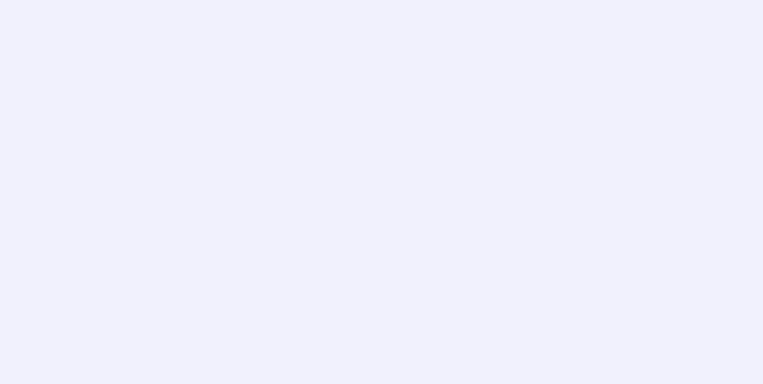
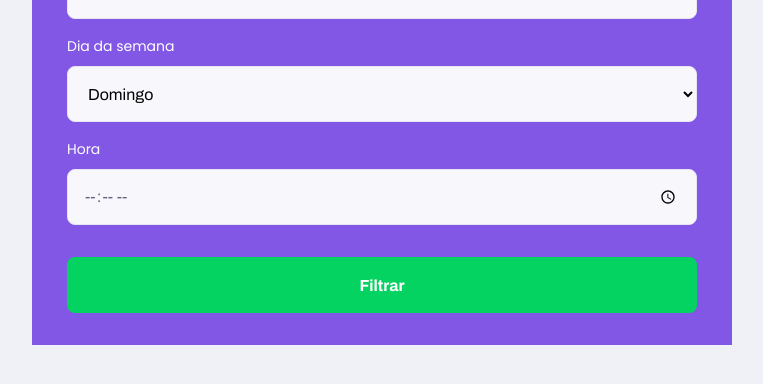
Before and after one commit to KleybsonFerreira/Projeto-Next, a plain HTML site: page study.html in a window 1280 px wide. Shown: the whole page, without its empty margins (258-1021 px from the left). Drawn offline with Linux system fonts and the light colour scheme.

Commit message:
update-page

```diff
--- a/css/partials/page-study.css
+++ b/css/partials/page-study.css
@@ -0,0 +1,105 @@
+#page-study #container{
+    width: 100vw;
+    height: 100vw;
+}
+
+.page-header{
+    background-color: var(--color-primary);
+    display: flex;
+    flex-direction: column;
+}
+.top-bar-container{
+    width: 90%;
+    margin: 0 auto;
+    display: flex;
+    align-items: center;
+    justify-content: space-between;
+    padding: 1.6rem 0;
+}
+.page-header .top-bar-container a{
+    height: 3.2rem;
+    transition: opacity 0.2s;
+}
+.page-header .top-bar-container a:hover{
+    opacity: 0.6;
+}
+
+.page-header .top-bar-container img {
+    height: 1.6rem;
+}
+
+.page-header .header-content{
+    width: 90%;
+    margin: 3.2rem auto;
+}
+.page-header .header-content strong{
+    font: 700 3.6rem archivo;
+    line-height: 4.2rem;
+    color: var(--color-title-in-primary);
+}
+
+#search-teachers {
+    margin-top: 3.2rem;
+}
+
+#search-teachers label{
+    color: var(--color-title-in-primary);
+}
+
+#search-teachers .select-block{
+    margin-bottom: 1.4rem;
+}
+
+#search-teachers button{
+    width: 100%;
+    height: 5.6rem;
+    background: var(--color-secondary);
+    color: var(--color-button-text);
+    border: 0;
+    border-radius: .8rem;
+    cursor: pointer;
+    font: 700 1.6rem archivo;
+    display: flex;
+    align-items: center;
+    justify-content: center;
+    text-decoration: none;
+    transition: background 0.2s;
+    margin-top: 3.2rem;
+
+}
+search-teachers button:hover{
+    background-color: var(--color-secondary-dark);
+}
+
+.select-block label,
+.input-block label {
+    font-size: 1.4rem;
+    color: var(--color-text-complement);
+}
+.input-block input,
+.select-block select {
+    width: 100%;
+    height: 5.6rem;
+    margin-top: 0.8rem;
+    border-radius: 0.8rem;
+    background: var(--color-input-background);
+    border: 1px solid var(--color-line-in-white);
+    outline: 0;
+    padding:0 1.6rem;
+    font: 1.6rem archivo;
+}
+.input-block{
+    position: relative;
+}
+
+.input-block:focus-within::after{
+    content:"";
+
+    width: calc(100% - 3.2rem);
+    height: 2px;
+    background: var(--color-primary-ligth);
+    position: absolute;
+    left: 1.6rem;
+    right: 1.6rem;
+    bottom: 0;
+}
--- a/study.html
+++ b/study.html
@@ -10,7 +10,53 @@
 </head>
 <body id="page-study">
     <div id="container">
-
+       <header class="page-header">
+           <div class="top-bar-container">
+               <a href="/index.html">
+                <img src="images/icons/back.svg" alt="Voltar">
+            </a>
+            <img src="images/logo.svg" alt="Proffy">
+           </div>
+           <div class="header-content">
+               <strong>Estes são os Proffys Disponiveis </strong>
+               <form id="search-teachers">
+                   <div class="select-block">
+                       <label for="subject">Matéria</label>
+                       <select name="subject" id="subject">
+                           <option value="" disabled="" hidden="">Selecione uma opção</option>
+                           <option value="1">Artes</option>
+                           <option value="2">Biologia</option>
+                           <option value="3">Ciências</option>
+                           <option value="4">Educação física</option>
+                           <option value="5">Física</option>
+                           <option value="6">Geografia</option>
+                           <option value="7">História</option>
+                           <option value="8">Matemática</option>
+                           <option value="9">Português</option>
+                           <option value="10">Química</option>
+                       </select>
+                   </div>
+                   <div class="select-block">
+                       <label for="weekday">Dia da semana</label>
+                       <select name="weekday" id="weekday">
+                           <option value="" disabled="" hidden="">Selecione uma opção</option>
+                           <option value="0">Domingo</option>
+                           <option value="1">Segunda-feira</option>
+                           <option value="2">Terça-feira</option>
+                           <option value="3">Quarta-feira</option>
+                           <option value="4">Quinta-feira</option>
+                           <option value="5">Sexta-feira</option>
+                           <option value="6">Sábado</option>
+                       </select>
+                   </div>
+                   <div class="input-block">
+                       <label for="time">Hora</label>
+                       <input name="time" id="time" type="time" >
+                   </div>
+                   <button type="submit">Filtrar</button>
+               </form>
+           </div>
+       </header>
     </div>
 </body>
 </html>
```
